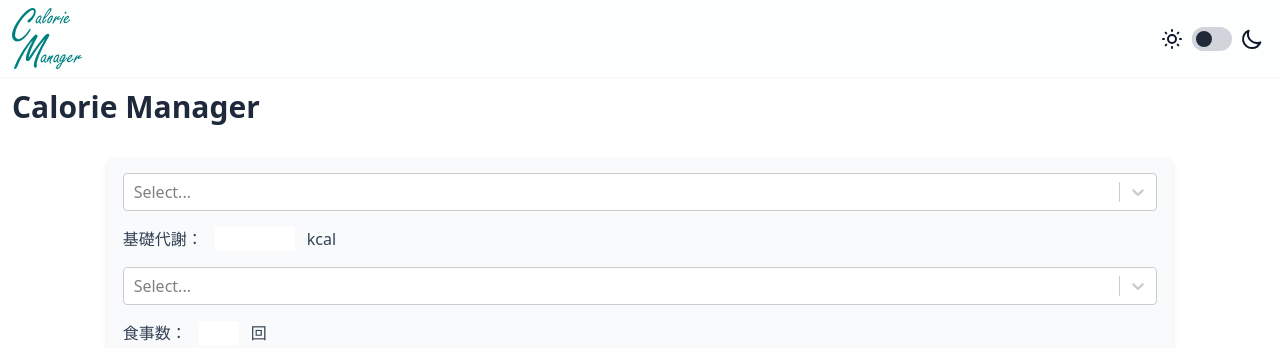
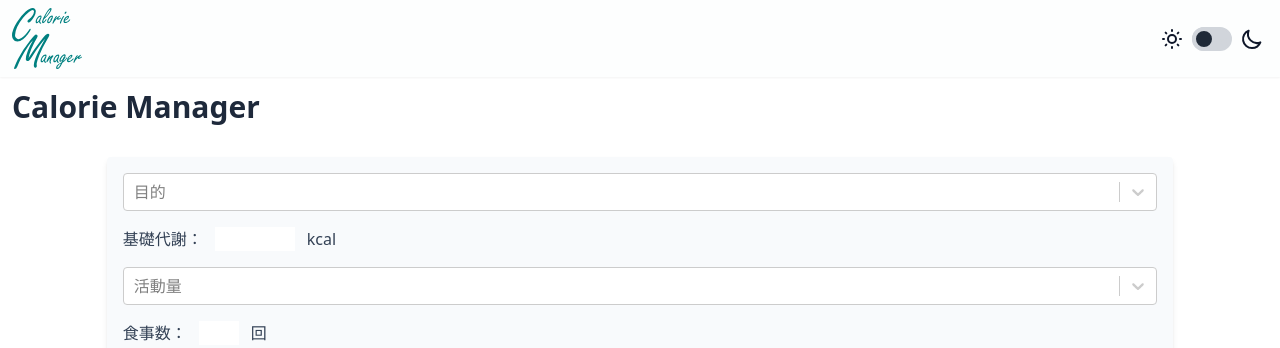
Before and after one commit to ryo-furukawa-1122/Calorie-Manager, a React (Create React App) app: page / in a window 1280 px wide. Shown: the top 348 px of the page. Built offline with nearby package versions, Linux system fonts and the light colour scheme.

Commit message:
Successed a calculation of calorie

```diff
--- a/src/components/Settings.js
+++ b/src/components/Settings.js
@@ -27,13 +27,12 @@ const Settings = (props) => {
     const [actAmp, setActAmp] = useState(1);
 
     const handlePurAmp = (event) => {
-        console.log('purpose');
-        setPurAmp(Number(event.target.value));
+        setPurAmp(Number(event.value));
+        console.log(purAmp)
     }
-
     const handleActAmp = (event) => {
-        console.log('purpose');
-        setActAmp(Number(event.target.value));
+        setActAmp(Number(event.value));
+        console.log(actAmp)
     }
 
     const handleBase = () => {
@@ -46,13 +45,13 @@ const Settings = (props) => {
     return (
         <div className='flex flex-col relative'>
             <div className='flex flex-col p-2 bg-slate-50 dark:bg-slate-700 w-5/6 mx-auto my-5 rounded shadow-md'>
-                <Select className='dark:text-slate-700 m-2' options={purpose} onClick={handlePurAmp} />
+                <Select id='purpose' className='dark:text-slate-700 m-2' options={purpose} onChange={handlePurAmp} placeholder='目的' />
                 <label className='m-2'>
                     基礎代謝：
                     <input className='dark:bg-slate-500 w-20 mx-3' id='base' type={'text'} />
                     kcal
                 </label>
-                <Select className='dark:text-slate-700 m-2' options={activity} onClick={handleActAmp} />
+                <Select className='dark:text-slate-700 m-2' options={activity} onChange={handleActAmp} placeholder='活動量' />
                 <label className='m-2'>
                     食事数：
                     <input className='dark:bg-slate-500 w-10 mx-3' id='mealset' type={'number'} max='10' min='1' onClick={handleMealNumChange} />
```
